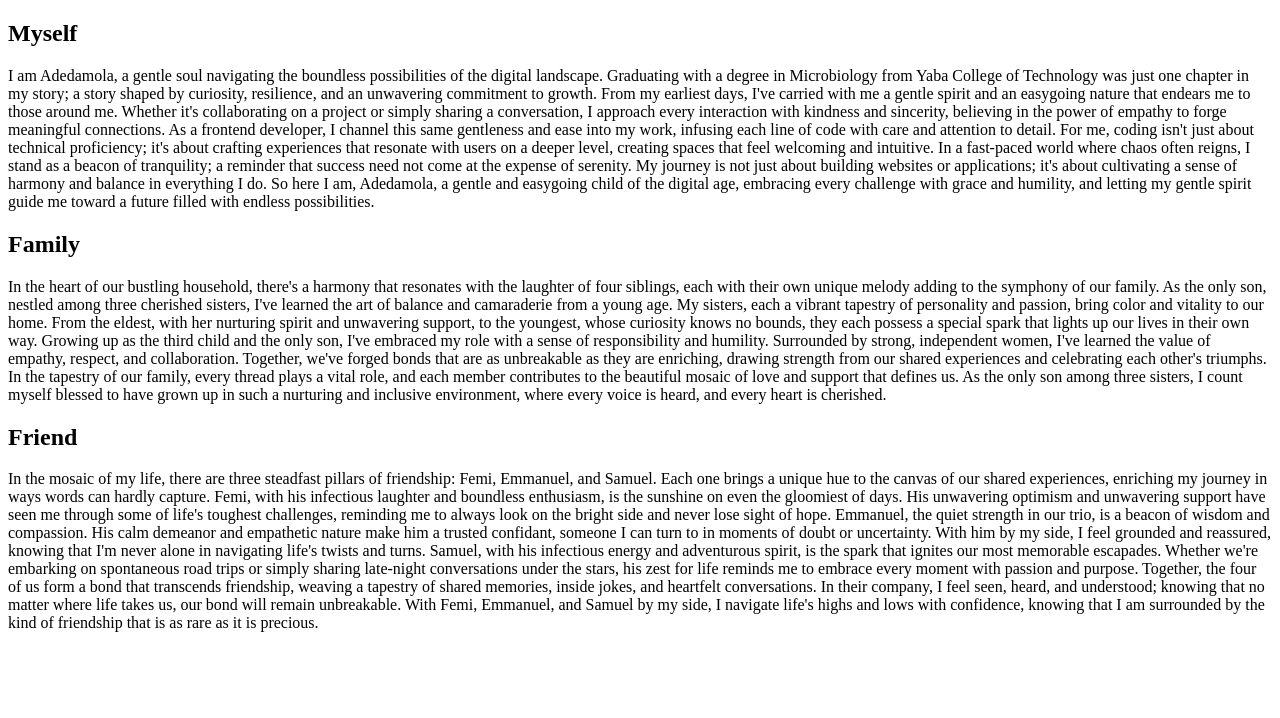
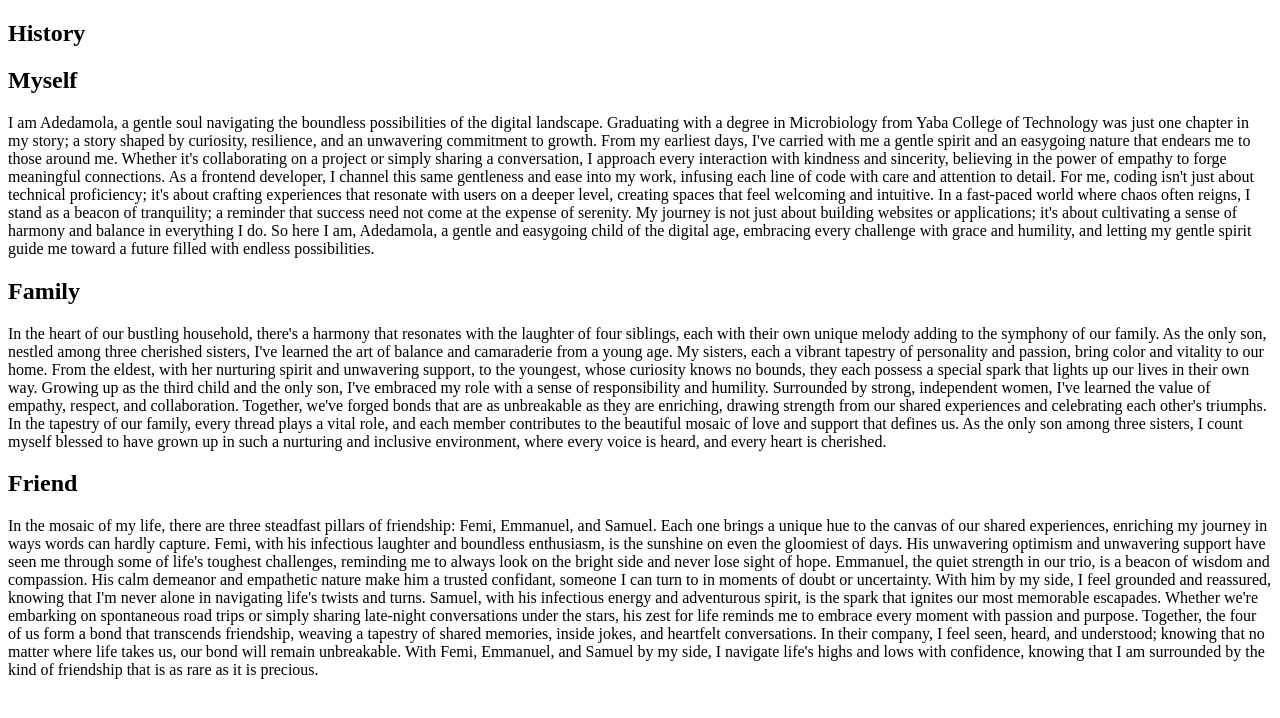
Before and after one commit to BlarQ/mar05wk1, a plain HTML site: page second.html in a window 1280 px wide. Drawn offline with Linux system fonts and the light colour scheme.

Commit message:
second.html update

```diff
--- a/second.html
+++ b/second.html
@@ -7,6 +7,8 @@
 </head>
 <body>
     <section>
+
+        <h1>History</h1>
         <h2>Myself</h2>
         <p>I am Adedamola, a gentle soul navigating the boundless possibilities of the digital landscape. Graduating with a degree in Microbiology from Yaba College of Technology was just one chapter in my story; a story shaped by curiosity, resilience, and an unwavering commitment to growth.
 
```
